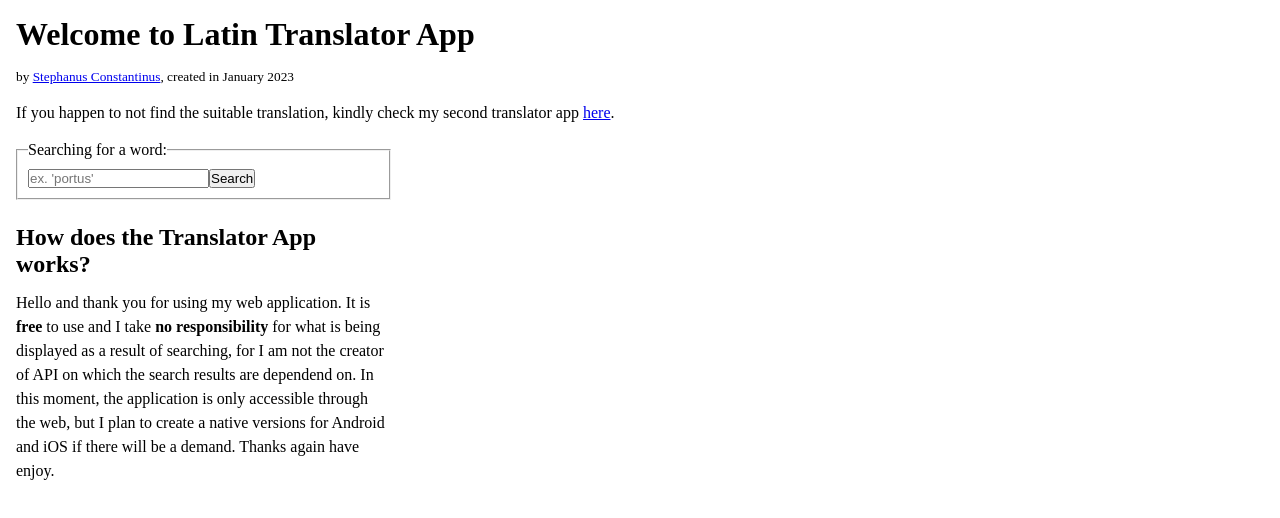
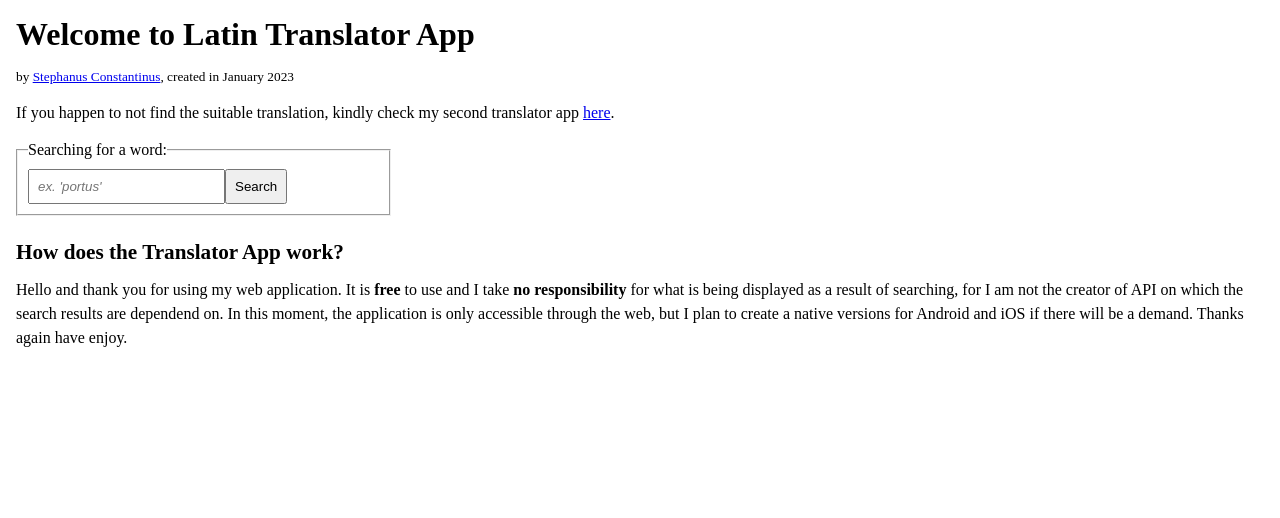
Before and after one commit to stevop/latin-translator-app, a React (Create React App) app: page / in a window 1280 px wide. Shown: the top 518 px of the page. Built offline with nearby package versions, Linux system fonts and the light colour scheme.

Commit message:
created desktop styling for tutorial and form

```diff
--- a/src/App.js
+++ b/src/App.js
@@ -14,7 +14,7 @@ const App = () => {
 				by{" "}
 				<a
 					target="_blank"
-					rel="noreferer"
+					rel="noreferrer"
 					href="https://stefanp.netlify.app/">
 					Stephanus Constantinus
 				</a>
--- a/src/components/Form.css
+++ b/src/components/Form.css
@@ -9,6 +9,9 @@
 	border: 1px solid black;
 	margin-bottom: 1rem;
 	max-width: 375px;
+}
+.Form table:nth-of-type(odd) {
+	background-color: rgb(211, 211, 211);
 }
 .Form fieldset {
 	padding: 0.625rem;
@@ -29,6 +32,37 @@ td,
 th {
 	padding: 5px;
 }
-table:nth-of-type(odd) {
-	background-color: rgb(211, 211, 211);
+
+@media only screen and (min-width: 375px) {
+	.Form form fieldset input {
+		padding: 0.5rem;
+	}
+	.Form form fieldset input::-webkit-input-placeholder {
+		font-style: italic;
+	}
+	.Form form fieldset input::-moz-placeholder {
+		font-style: italic;
+	}
+	.Form form fieldset input:-ms-input-placeholder {
+		font-style: italic;
+	}
+	.Form form fieldset input::-ms-input-placeholder {
+		font-style: italic;
+	}
+	.Form form fieldset input::placeholder {
+		font-style: italic;
+	}
+	.Form form fieldset button {
+		padding: 0.5rem;
+	}
+	.Form table {
+		min-width: 375px;
+		max-width: -webkit-fit-content;
+		max-width: -moz-fit-content;
+		max-width: fit-content;
+	}
+	.Form th,
+	.Form td {
+		padding: 0.5rem;
+	}
 }
--- a/src/components/Form.js
+++ b/src/components/Form.js
@@ -54,12 +54,8 @@ const Form = () => {
 							</thead>
 							<tbody>
 								<tr>
-									<td
-										className="Form-word"
-										scope="col">
-										{oneWord.full_name}
-									</td>
-									<td scope="col"> {oneWord.translations_unstructured.en}</td>
+									<td className="Form-word">{oneWord.full_name}</td>
+									<td> {oneWord.translations_unstructured.en}</td>
 								</tr>
 							</tbody>
 						</table>
--- a/src/components/Tutorial.css
+++ b/src/components/Tutorial.css
@@ -3,5 +3,15 @@
 	max-width: 375px;
 }
 .Tutorial h2 {
+	font-size: 1.325rem;
 	margin: 0 0 0.8rem;
 }
+
+@media only screen and (min-width: 375px) {
+	.Tutorial {
+		min-width: 375px;
+		max-width: -webkit-fit-content;
+		max-width: -moz-fit-content;
+		max-width: fit-content;
+	}
+}
--- a/src/components/Tutorial.js
+++ b/src/components/Tutorial.js
@@ -5,7 +5,7 @@ const Tutorial = () => {
 		<div
 			id="tutorial"
 			className="Tutorial">
-			<h2>How does the Translator App works?</h2>
+			<h2>How does the Translator App work?</h2>
 			<p>
 				Hello and thank you for using my web application. It is <b>free</b> to
 				use and I take <b>no responsibility</b> for what is being displayed as a
```
